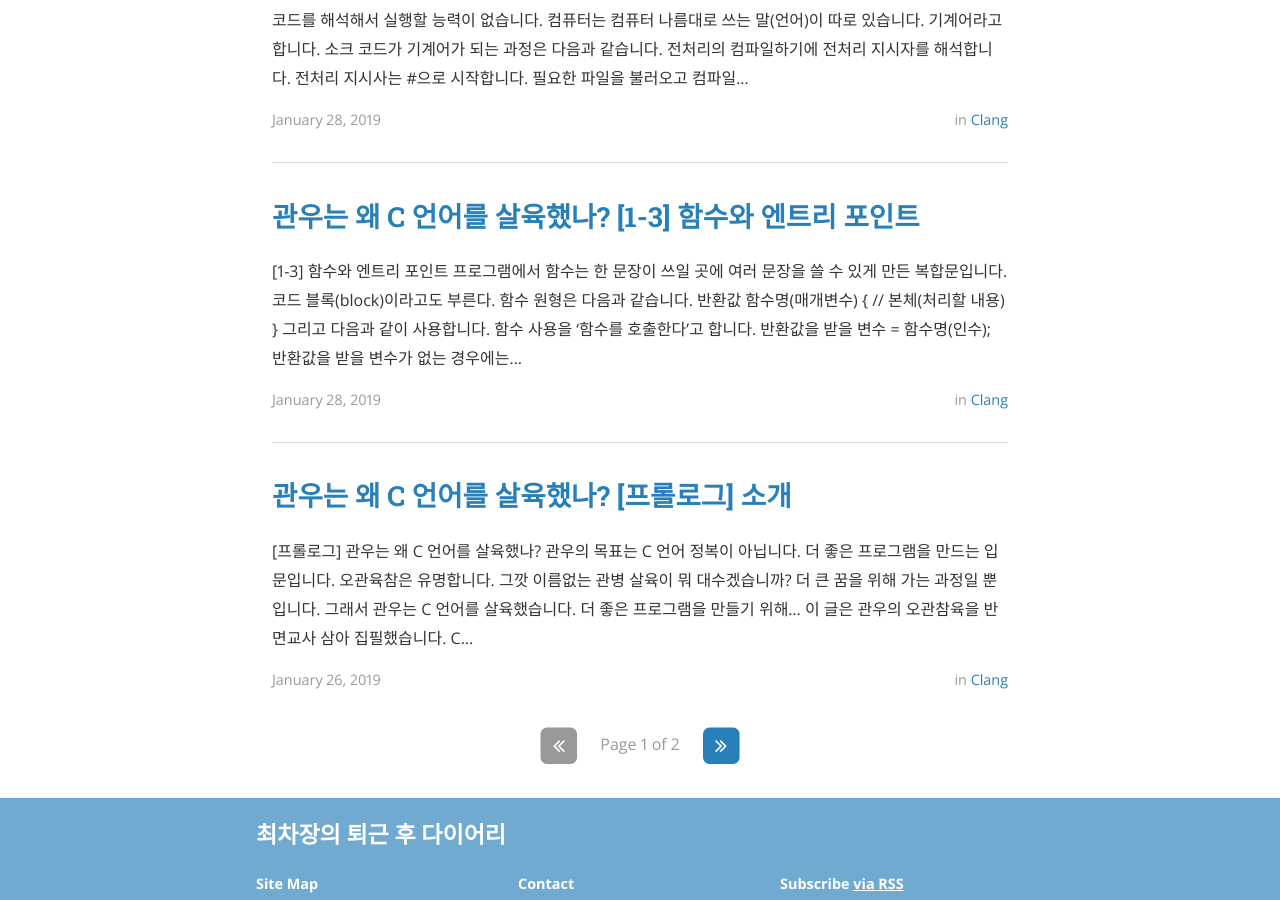
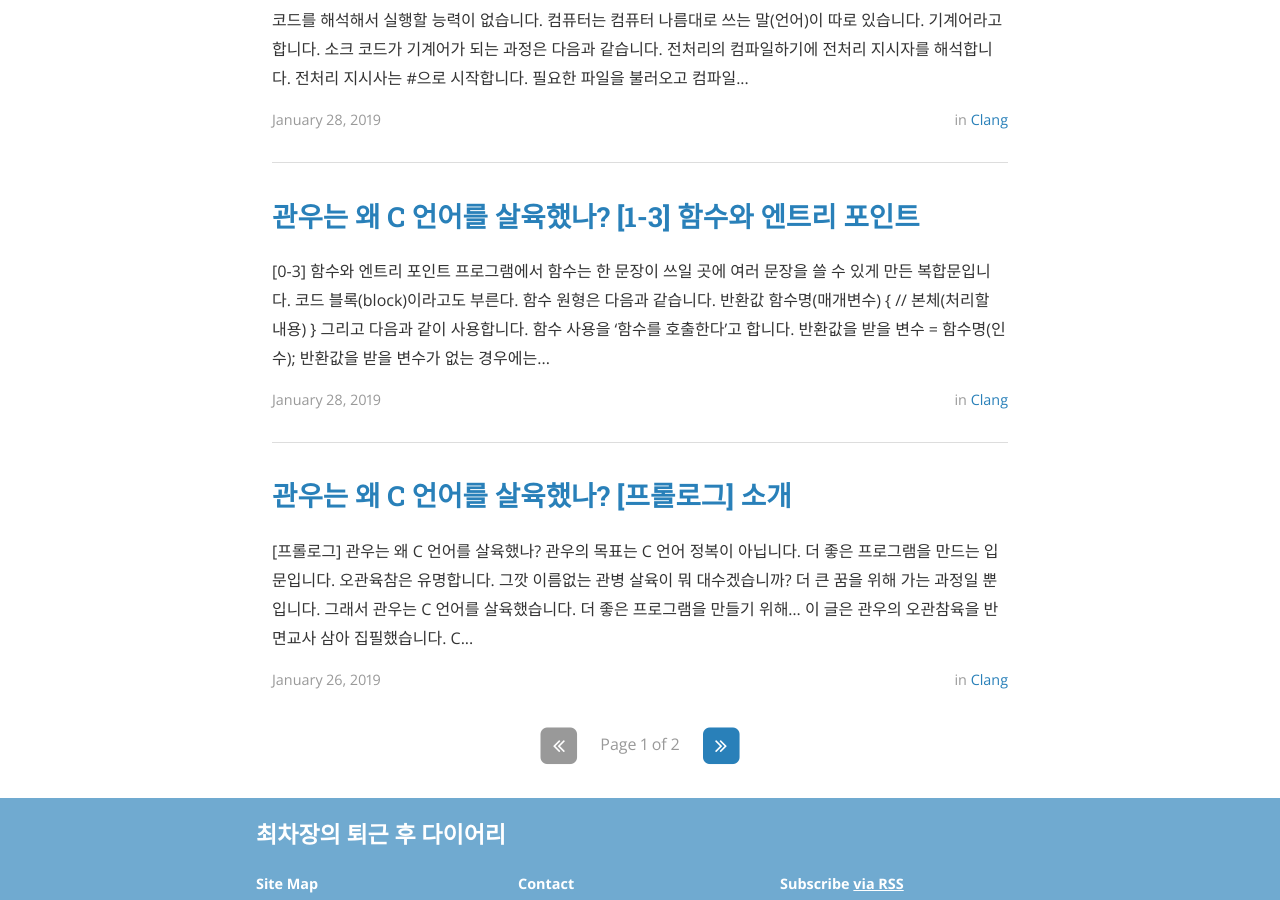
Before and after one commit to hwchoi2009/choichajang.github.io, a Jekyll site: the page built from index.html, in a window 1280 px wide and 900 px high, scrolled down 1134 px. Built offline with Jekyll 4.4.1, drawn with Linux system fonts in a browser that asks for light colours; nearby versions of some CDN libraries; the list of posts is cut into pages by our own code.

Commit message:
Update 2019-01-28-clang-00007-post.md

```diff
--- a/_posts/2019-01-28-clang-00007-post.md
+++ b/_posts/2019-01-28-clang-00007-post.md
@@ -5,7 +5,7 @@ data : 2019-01-25 23:25:00 -0400
 categories: clang
 ---
 
-# [1-3] 함수와 엔트리 포인트
+# [0-3] 함수와 엔트리 포인트
 
 > 프로그램에서 함수는 한 문장이 쓰일 곳에 여러 문장을 쓸 수 있게 만든 복합문입니다. 코드 블록(block)이라고도 부른다.
 
```
